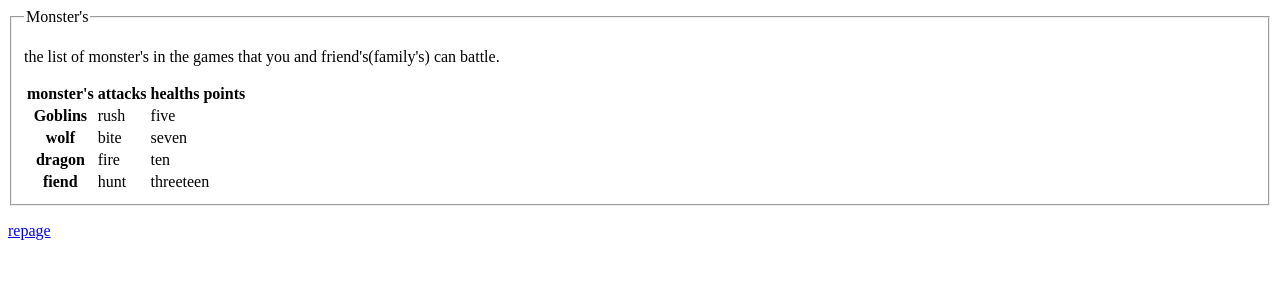
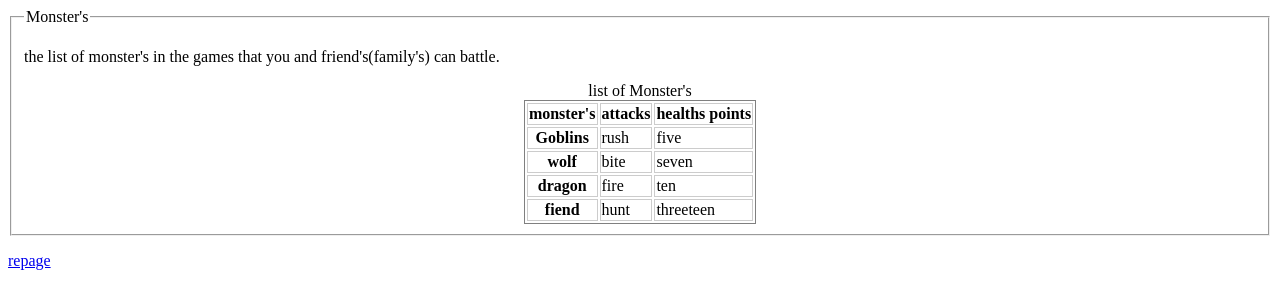
Before and after one commit to MarkDMatzke/markdmatzke.github.io, a plain HTML site: page pages/monster.html in a window 1280 px wide. Drawn offline with Linux system fonts and the light colour scheme.

Commit message:
Update monster.html

```diff
--- a/pages/monster.html
+++ b/pages/monster.html
@@ -5,19 +5,17 @@
   <meta chardet="utf-8">
 <title>MY fauilure's </title>
     <style>
-      td, th {
-      borfer:1px solid gray;
-      }
+      td, th {border:1px solid #CCC;}
+      table {border:1px solid gray;}
     </style>
 </head>
   <body>
     <fieldset>
       <legend> Monster's </legend>
       <p> the list of monster's in the games that you and friend's(family's) can battle. </p>
-
-
+<center>
 <table>
-   <center>
+  <caption> list of Monster's </caption>
     <tr>
     <th> monster's</th>
     <th> attacks</th>
@@ -32,7 +30,6 @@
     <th> wolf </th>
     <td> bite </td>
     <td> seven </td>
-
   </td>
   <tr>
    <th> dragon </th>
@@ -44,7 +41,6 @@
     <td> hunt </td>
     <td> threeteen</td>
   </tr>
-
 </table>
 </center>
     </fieldset>
```
Lines whose indentation alone changed are shown as unchanged.
